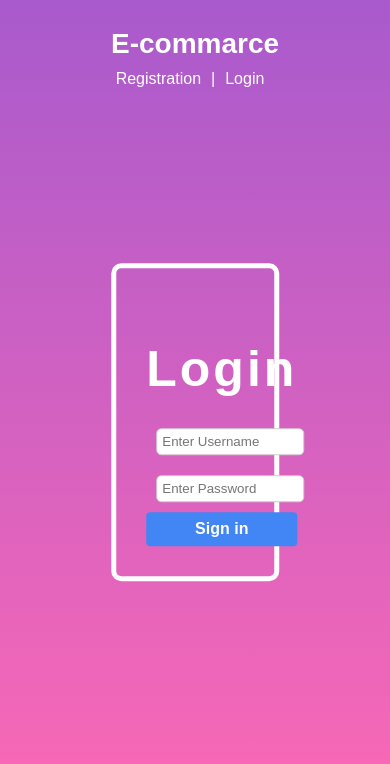
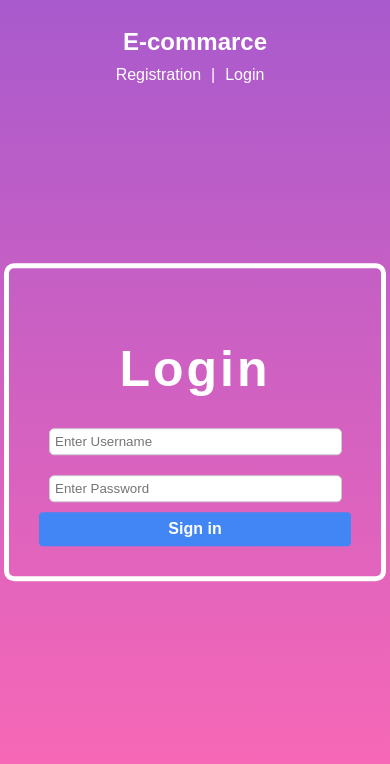
Before and after one commit to shaban-007/E-Comamrce, a plain HTML site: page login.html in a window 390 px wide. Drawn offline with Linux system fonts and the light colour scheme.

Commit message:
Not responding

```diff
--- a/css/User.css
+++ b/css/User.css
@@ -21,12 +21,6 @@ button {
   line-height: 1.5em;
   padding: 0;
   margin: 0;
-
-
-
-
-    /* justify-content: center;
-    justify-items: center; */
 }
 
 /*-------------Helpers-------------*/
@@ -58,10 +52,12 @@ button {
   height: 4em;
   overflow: hidden;
 }
+
 #nav.nav-visible {
   height: 100%;
   overflow: auto;
 }
+
 .nav {
   display: flex;
   height: 4em;
@@ -83,6 +79,7 @@ button {
   right: 1em;
   margin-right: auto;
 }
+
 span.gradient:hover {
   animation-name: logo-hover;
   animation-duration: 0.3s;
@@ -97,7 +94,10 @@ button {
   color: #fff;
 }
 
-  h1.logo a, a:active, a:hover, a:visited {
+h1.logo a,
+a:active,
+a:hover,
+a:visited {
   text-decoration: none;
   color: #fff;
 }
@@ -108,7 +108,9 @@ button {
   border-top: 0.5px solid #ddd;
 }
 
-  a:link, a:visited, a:active {
+a:link,
+a:visited,
+a:active {
   text-decoration: none;
   color: #f857a8;
 }
@@ -156,7 +158,9 @@ button {
     display: none;
   }
 
-    .nav a:link.active, a:visited.active, a:active.active {
+  .nav a:link.active,
+  a:visited.active,
+  a:active.active {
     background: #f857a8;
     background: -webkit-linear-gradient(45deg, #f857a8, #ff5858);
     background: linear-gradient(45deg, #f857a8, #ff5858);
@@ -173,6 +177,7 @@ button {
     color: #777;
     text-decoration: none;
   }
+
   .nav-link:last-child {
     padding-right: 3em;
   }
@@ -183,6 +188,7 @@ button {
     background: linear-gradient(45deg, #fff, #ddd);
   }
 }
+
 @keyframes logo-hover {
   20% {
     padding-right: 0em;
@@ -192,20 +198,10 @@ button {
   }
 }
 
-
-
-
 .form-group {
-
-
-
-
   margin-top: 100px;
   margin-left: 50px;
   margin-bottom: 250px;
-
-
-
 }
 
 h1 {
@@ -252,9 +248,7 @@ button {
   background-color: #1E40AF;
 }
 
-
 footer {
-
   background-color: #464545;
   padding: 20px;
   text-align: center;
@@ -285,25 +279,13 @@ button {
   margin-right: 5px;
 }
 
-
-
-
-
-
 section {
-
   padding: 20px;
   width: 1000px;
-    margin-left: 300px;
+  margin: 0 auto;
   border-radius: 4px;
   box-shadow: 0 2px 4px rgba(0, 0, 0, 0.1);
 }
-
-
-
-
-
-
 
 .cart-counter {
   display: inline-block;
@@ -319,3 +301,22 @@ button {
   top: 0;
   right: 0;
 }
+
+@media (max-width: 800px) {
+  section {
+    width: 90%;
+    margin: 0 auto;
+  }
+
+  .form-group {
+    margin-top: 50px;
+    margin-left: 20px;
+    margin-bottom: 150px;
+  }
+
+  input[type="text"],
+  input[type="email"],
+  input[type="password"] {
+    width: 100%;
+  }
+}
--- a/css/login_register.css
+++ b/css/login_register.css
@@ -5,34 +5,27 @@ body {
   background-repeat: no-repeat;
 }
 
-form{
-    width:25%;
-   border:5px solid;
+form {
+  width: 25%;
+  border: 5px solid;
   border-radius: 10px;
-   padding:30px;
+  padding: 30px;
   color: #fff;
-   position:absolute;
-   top:50%;
-   left:50%;
-   transform: translate(-50%,-50%);
+  position: absolute;
+  top: 50%;
+  left: 50%;
+  transform: translate(-50%, -50%);
   display: grid;
   text-align: center;
 }
 
-form h2{
-    margin-bottom:20px;
+form h2 {
+  margin-bottom: 20px;
   font-size: 50px;
   letter-spacing: 3px;
-
 }
 
-input{
-    /* text-align: center;
-    margin: 5px;
-    padding: 5px;
-    font-size: 20px;
-    font-family: Arial, sans-serif; */
-
+input {
   margin: 10px;
   width: 90%;
   padding: 5px;
@@ -41,7 +34,7 @@ input{
   cursor: pointer;
 }
 
- input[type=submit]{
+input[type=submit] {
   width: 90%;
   padding: 5px;
   margin: 10px;
@@ -50,10 +43,9 @@ input{
   border: none;
   border-radius: 5px;
   cursor: pointer;
-
 }
 
- input[type=submit]:hover{
+input[type=submit]:hover {
   opacity: 0.8;
 }
 
@@ -68,36 +60,32 @@ input{
   font-size: 28px;
 }
 
-
 nav {
   display: flex;
   justify-content: center;
   margin-top: 10px;
 }
 
-nav a{
+nav a {
   color: #fff;
   text-decoration: none;
   margin-right: 10px;
   transition: color 0.3s;
 }
 
-#logo{
-   font-size:40px;
+#logo {
+  font-size: 40px;
   text-decoration: none;
-   margin:auto;
+  margin: auto;
 }
+
 nav a:hover {
   color: #ffcc00;
 }
-section{
-   height:500px;
 
+section {
+  height: 500px;
 }
-
-
-
-
 
 .sign-in-button {
   display: inline-block;
@@ -125,3 +113,14 @@ section{
   outline: none;
   box-shadow: 0 0 0 2px rgba(66, 133, 244, 0.5);
 }
+
+/* Responsive Styles */
+@media screen and (max-width: 768px) {
+  form {
+    width: 80%;
+  }
+
+  header h1 {
+    font-size: 24px;
+  }
+}
```
Lines whose indentation alone changed are shown as unchanged.
